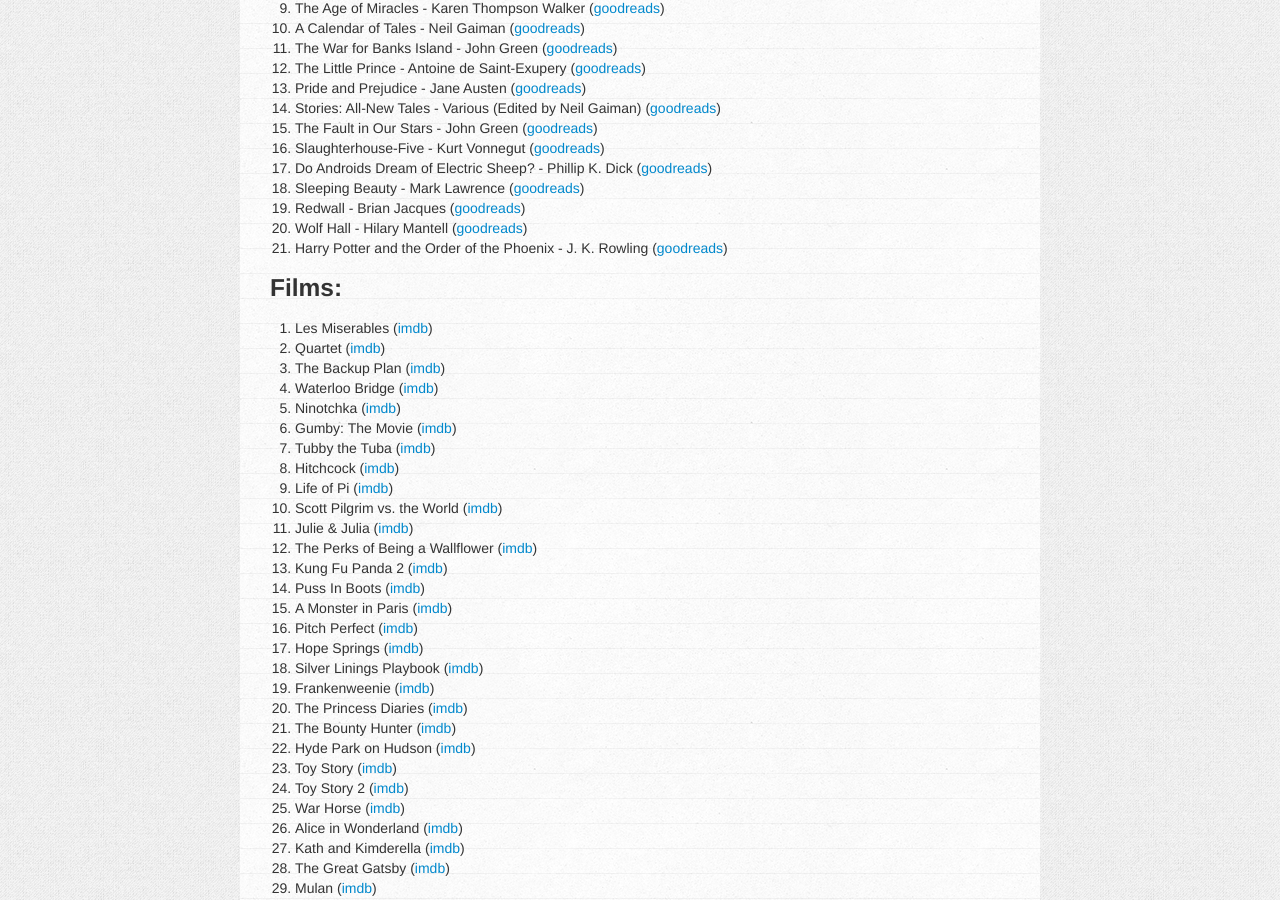
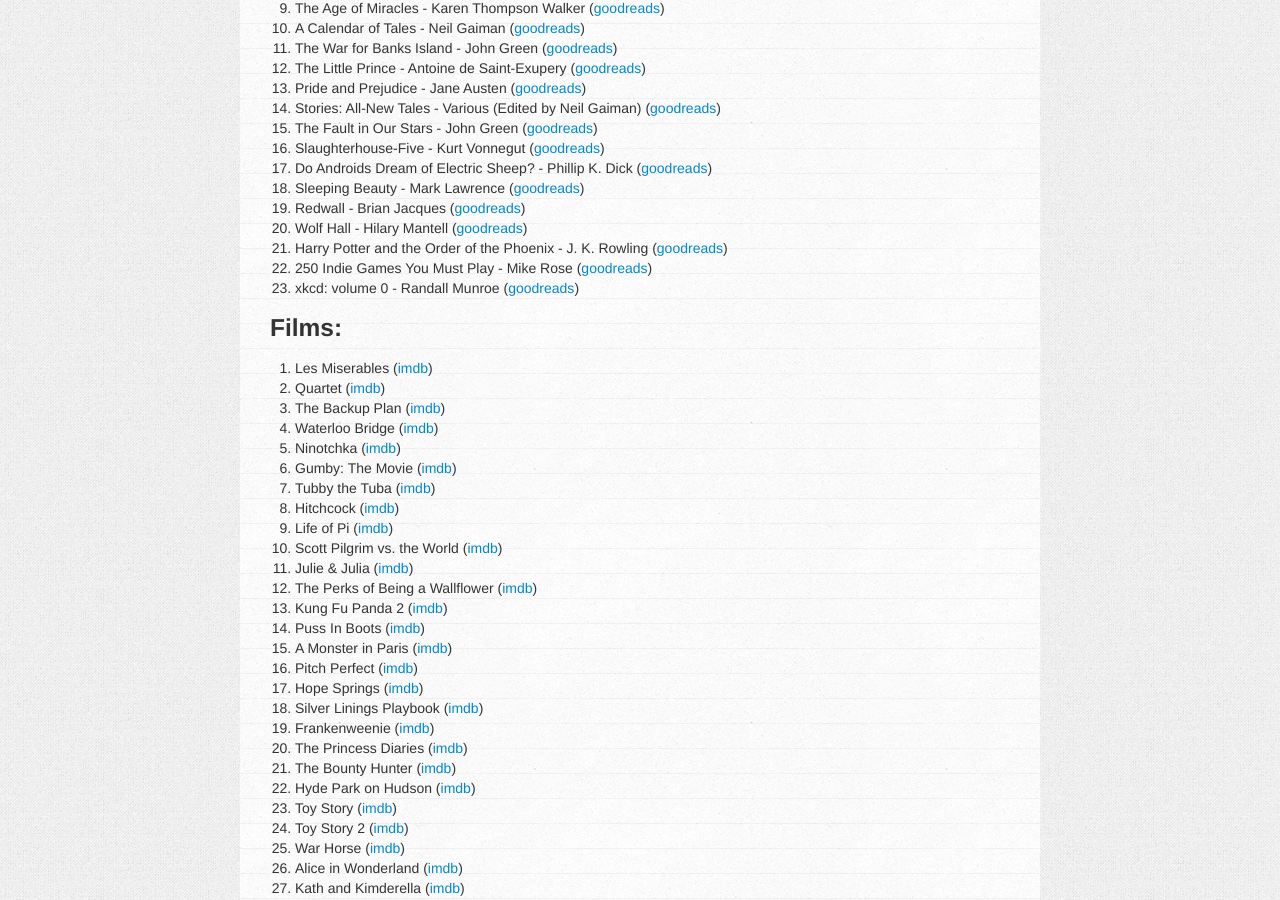
Before and after one commit to charlottepierce/charlottepierce.github.com, a Jekyll site: the page built from _posts/2013-01-01-50-50-Challenge-2013.markdown, in a window 1280 px wide and 900 px high, scrolled down 510 px. Built offline with Jekyll 4.4.1, drawn with Linux system fonts in a browser that asks for light colours.

Commit message:
Updated 50/50 challenge list.

```diff
--- a/_posts/2013-01-01-50-50-Challenge-2013.markdown
+++ b/_posts/2013-01-01-50-50-Challenge-2013.markdown
@@ -28,6 +28,8 @@
 19. Redwall - Brian Jacques ([goodreads](http://www.goodreads.com/book/show/7996.Redwall))
 20. Wolf Hall - Hilary Mantell ([goodreads](http://www.goodreads.com/book/show/6101138-wolf-hall))
 21. Harry Potter and the Order of the Phoenix - J. K. Rowling ([goodreads](http://www.goodreads.com/book/show/2.Harry_Potter_and_the_Order_of_the_Phoenix))
+22. 250 Indie Games You Must Play - Mike Rose ([goodreads](http://www.goodreads.com/book/show/11376297-250-indie-games-you-must-play))
+23. xkcd: volume 0 - Randall Munroe ([goodreads](http://www.goodreads.com/book/show/6902644-xkcd))
 
 ### Films: ###
 
```
